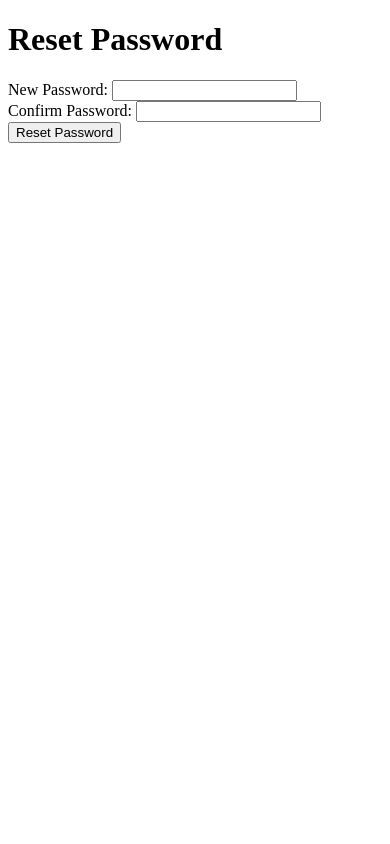
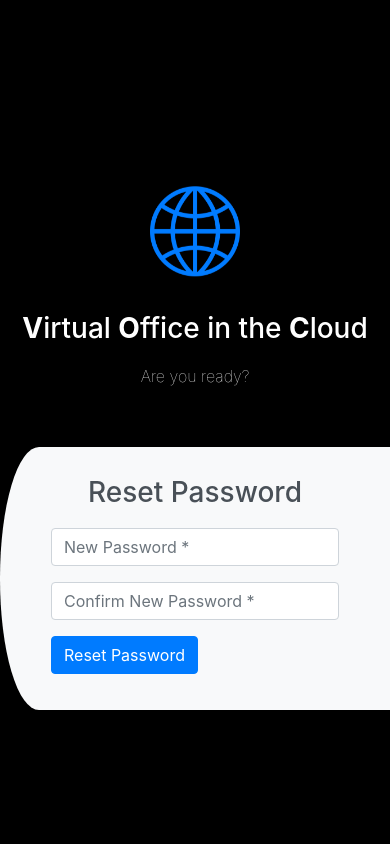
Before and after one commit to ConnerWiench/VOiC, a Flask app: page /reset/1 in a window 390 px wide. Run offline with Flask 3, Linux system fonts and the light colour scheme; some libraries are stand-ins or nearby versions.

Commit message:
Fixed some error in log in, sign in, forgot, reset page and then added text editor

```diff
--- a/frontend/app.py
+++ b/frontend/app.py
@@ -16,6 +16,10 @@ from flask_wtf import FlaskForm, RecaptchaField
 from wtforms import StringField, PasswordField, SubmitField
 from wtforms.validators import DataRequired, Email
 
+from flask_ckeditor import CKEditor
+from flask_ckeditor.fields import CKEditorField
+
+
 DOCUMENT_PATH = "../case_documents"
 COURT_ROLES = ["Other", "Lawyer", "Clerk", "Judge"]
 CASE_ARTICLES = ["Generial Provisions",
@@ -24,6 +28,7 @@ CASE_ARTICLES = ["Generial Provisions",
                  "Miscellaneous Provisions"]
 
 app = Flask(__name__)
+ckeditor = CKEditor(app)
 
 # Load environment variables from the .env file
 load_dotenv()
@@ -54,6 +59,11 @@ recaptcha=RecaptchaField()
 
 class RecaptchaFunction(FlaskForm):
     recaptcha = RecaptchaField()
+
+class MyForm(FlaskForm):
+    title = StringField('Title', validators=[DataRequired()])
+    content = CKEditorField('Content', validators=[DataRequired()])
+    submit = SubmitField('Submit')
 
 # ----- Flask Functions -----
 @app.route('/')
@@ -152,9 +162,64 @@ def api_log_in():
         return redirect('/log_in')
 
 
-@app.route('/password')
-def password():
-    return render_template('password.html',title='Forgotten Password')
+@app.route('/forgot',methods=["POST","GET"])
+def forgot():
+    if 'login' in session:
+        return redirect('/')
+    if request.method == "POST":
+        email = request.form["username"]
+        token = str(uuid.uuid4())
+
+        with conn.cursor() as cursor:
+            cursor.execute("SELECT * FROM court_user WHERE user_name =%s", [email])
+            data = cursor.fetchone()
+
+            msg = Message(subject='Forgot password requst',sender='niraulashashwot1990@outlook.com',recipients=[email])
+            msg.body=render_template("sent.html",token=token, data=data)
+            print("ready to email")
+            mail.send(msg)
+            print('mail sent')
+            cursor.execute("UPDATE court_user SET user_token=%s WHERE user_name=%s", [token, email])
+            print('cursor.connection.commit()')
+            conn.commit()
+            cursor.close()
+
+        flash("Email already sent to your email", 'success')
+        return redirect('/log_in')
+
+    else:
+        flash("Email do not match",'danger')
+
+    return render_template('forgot.html')
+
+@app.route('/reset/<token>', methods=['GET', 'POST'])
+def reset(token):
+    if 'login' in session:
+        return redirect('/')
+    if request.method == "POST":
+        password = request.form["password"]
+        confirm_password = request.form["confirm_password"]
+        token1 = str(uuid.uuid4())
+        if password != confirm_password:
+            flash("Password do not match", 'danger')
+            return redirect('reset')
+        password = generate_password_hash(password)
+
+        with conn.cursor() as cursor:
+            cursor.execute("SELECT * FROM court_user WHERE user_token =%s", [token])
+            data = cursor.fetchone()
+
+        if data:
+            with conn.cursor() as cursor:
+                cursor.execute("UPDATE court_user SET user_token=%s, user_password=%s WHERE user_token=%s", [token1,password, token])
+            conn.commit()
+            flash("Your password successfully updated", 'success')
+            return redirect('/log_in')
+        else:
+            flash("Your token is invalid",'danger')
+            return redirect('/')
+
+    return render_template('reset.html')
 
 
 @app.route("/case_list")
@@ -217,6 +282,7 @@ def case_list_api_download():
 
 @app.route("/case_create")
 def case_create():
+    form = MyForm()
     user = session.get('user')
     if user is None:
         print("Redirecting...")
@@ -231,7 +297,7 @@ def case_create():
     if level != "Judge" and level != "Clerk":
         return redirect("/case_list")
 
-    return render_template("case_create.html", title='Create Case', roles=COURT_ROLES, articles=CASE_ARTICLES)
+    return render_template("case_create.html", title='Create Case', roles=COURT_ROLES, articles=CASE_ARTICLES,form=form)
 
 @app.route("/api/case_create", methods=["POST"])
 def api_case_create():
@@ -297,7 +363,6 @@ def api_case_create():
         print(f"Error Found: {e}\nCancelling...")
         # Add Flash Error Window
         return redirect("/case_create")
-
     # Commit new case to database and send user to case edit page
     os.mkdir(f"{DOCUMENT_PATH}/{_case_id}")
     conn.commit()
@@ -350,66 +415,6 @@ def case_view(case_id):
 
     return render_template('case_view.html', case=case, people=people, docs=docs, user=user, roles=COURT_ROLES)
 
-
-@app.route('/forgot',methods=["POST","GET"])
-def forgot():
-    if 'login' in session:
-        return redirect('/')
-    if request.method == "POST":
-        email = request.form["username"]
-        token = str(uuid.uuid4())
-
-        with conn.cursor() as cursor:
-            cursor.execute("SELECT * FROM court_user WHERE user_name =%s", [email])
-            data = cursor.fetchone()
-
-            msg = Message(subject='Forgot password requst',sender='niraulashashwot1990@outlook.com',recipients=[email])
-            msg.body=render_template("sent.html",token=token, data=data)
-            print("ready to email")
-            mail.send(msg)
-            print('mail sent')
-            cursor.execute("UPDATE court_user SET user_token=%s WHERE user_name=%s", [token, email])
-            print('cursor.connection.commit()')
-            conn.commit()
-            cursor.close()
-
-        flash("Email already sent to your email", 'success')
-        return redirect('/log_in')
-
-    else:
-        flash("Email do not match",'danger')
-
-    return render_template('forgot.html')
-
-@app.route('/reset/<token>', methods=['GET', 'POST'])
-def reset(token):
-    if 'login' in session:
-        return redirect('/')
-    if request.method == "POST":
-        password = request.form["password"]
-        confirm_password = request.form["confirm_password"]
-        token1 = str(uuid.uuid4())
-        if password != confirm_password:
-            flash("Password do not match", 'danger')
-            return redirect('reset')
-        password = generate_password_hash(password)
-
-        with conn.cursor() as cursor:
-            cursor.execute("SELECT * FROM court_user WHERE user_token =%s", [token])
-            data = cursor.fetchone()
-
-        if data:
-            with conn.cursor() as cursor:
-                cursor.execute("UPDATE court_user SET user_token=%s, user_password=%s WHERE user_token=%s", [token1,password, token])
-            conn.commit()
-            flash("Your password successfully updated", 'success')
-            return redirect('/log_in')
-        else:
-            flash("Your token is invalid",'danger')
-            return redirect('/')
-
-    return render_template('reset.html')
-
 @app.route('/profile')
 def profile():
     # get user_name from session object
@@ -458,5 +463,5 @@ if __name__ == '__main__':
     if not os.path.exists(f"{DOCUMENT_PATH}"):
         os.mkdir(f"{DOCUMENT_PATH}")
 
-    app.run(debug=True, port = 4111)
+    app.run(debug=True, port = 1111)
 conn.close()
--- a/frontend/static/style.css
+++ b/frontend/static/style.css
@@ -3,15 +3,14 @@
     font-size: 33px /* adjust the size as needed */
 }
 
-
 /* for nav  bar*/
-
-.navbar {
-    margin-bottom: 20px;
-  }
+.navbar-brand {
+  color: white;
+}
 
 .navbar-nav .nav-link {
-    font-size: 24px;
+  color: #fff;
+  font-size: 24px;
 }
 
 .box {
@@ -24,6 +23,7 @@
     padding: 20px;
     box-shadow: 0 0 10px rgba(0,0,0,0.3);
 }
+
 
 /* Basic Use */
 
--- a/frontend/templates/case_create.html
+++ b/frontend/templates/case_create.html
@@ -36,13 +36,12 @@
   <script src="https://cdnjs.cloudflare.com/ajax/libs/bootstrap/5.0.2/js/bootstrap.bundle.min.js"></script>
 </body> -->
 
-<!-- ----- -->
-
 <!DOCTYPE html>
 <html>
 
 <head>
   <title>Case Information</title>
+  {{ ckeditor.load() }}
   <link rel="stylesheet" href="{{ url_for('static', filename='css/bootstrap.min.css') }}">
 </head>
 
@@ -72,6 +71,8 @@
         <label for="case_proceed_number">Case Preceeding Number (Optional):</label>
         <input type="text" class="form-control" id="case_preceed_number" name="case_preceed_number">
       </div>
+      <h2>Add your text</h2>
+      {{ ckeditor.create(name="editor") }}
       <div class="form-group" id="case_users">
         <label for="case_users">User Emails:</label>
         <div class="input-group mb-3">
--- a/frontend/templates/reset.html
+++ b/frontend/templates/reset.html
@@ -1,18 +1,24 @@
-<!DOCTYPE html>
-<html>
-<head>
-	<title>Reset Password</title>
-</head>
-<body>
-	<h1>Reset Password</h1>
-	<form method="POST">
-		<label for="new-password">New Password:</label>
-		<input name="password" type="password" id="new-password" required>
-		<br>
-		<label for="confirm_password">Confirm Password:</label>
-		<input name="confirm_password" type="password" id="confirm_password" required>
-		<br>
-		<input type="submit" value="Reset Password">
-	</form>
-</body>
-</html>
+{% extends 'layout1.html' %}
+
+{% block header %}
+  <h1>{% block title %}Reset Password{% endblock %}</h1>
+{% endblock %}
+
+{% block content %}
+<div class="col-md-9 register-right">
+  <h3 class="register-heading">Reset Password</h3>
+  <form id="form-login" method="post">
+	<div class="row register-form">
+    <div class="col-md-6">
+      <div class="form-group">
+        <input name="password" type="password" id="new-password" placeholder="New Password *" required class="form-control"/>
+      </div>
+      <div class="form-group">
+        <input name="confirm_password" type="password" id="confirm_password" placeholder="Confirm New Password *" required class="form-control"/>
+      </div>
+      <input type="submit" id="PasswordSubmit" class="btn btn-primary" value="Reset Password"/>
+    </div>
+</div>
+  </form>
+</div>
+{% endblock %}
```
Also changed, not shown: frontend/templates/forgot.html (+18 -13 lines), frontend/templates/index.html (+6 -17 lines), frontend/templates/log_in.html (+7 -5 lines), frontend/templates/password.html (deleted, +0 -22 lines).
